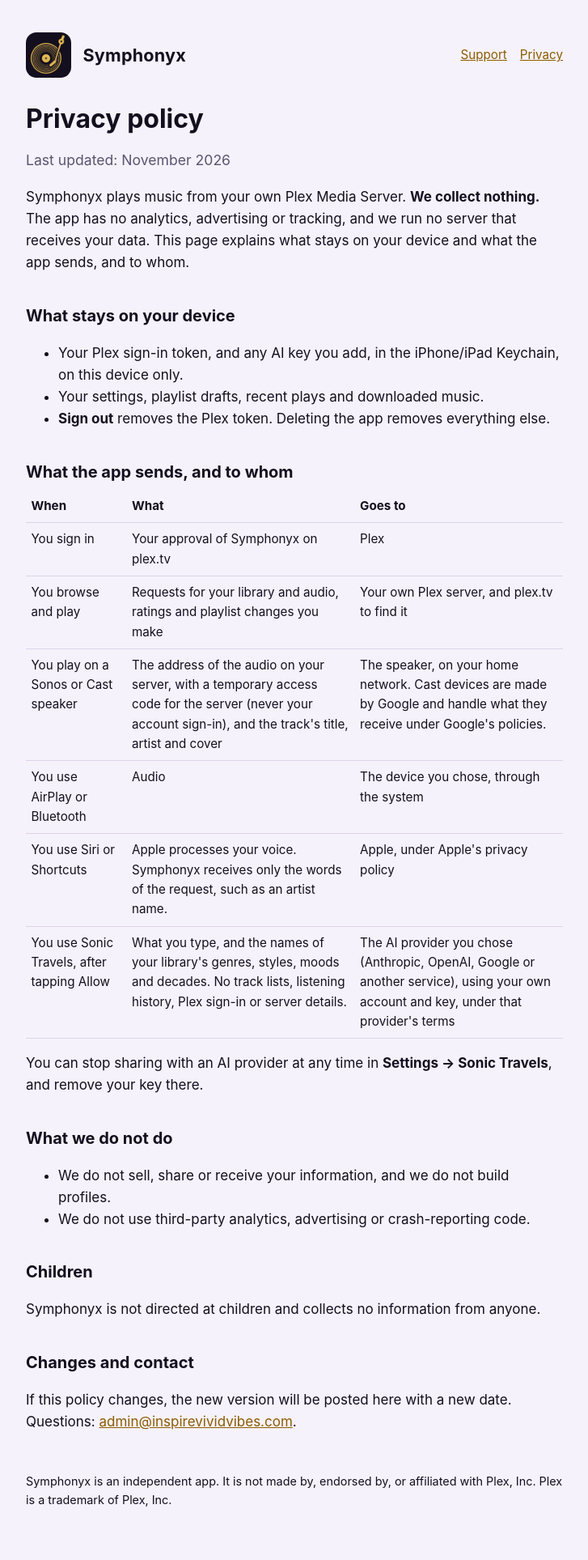
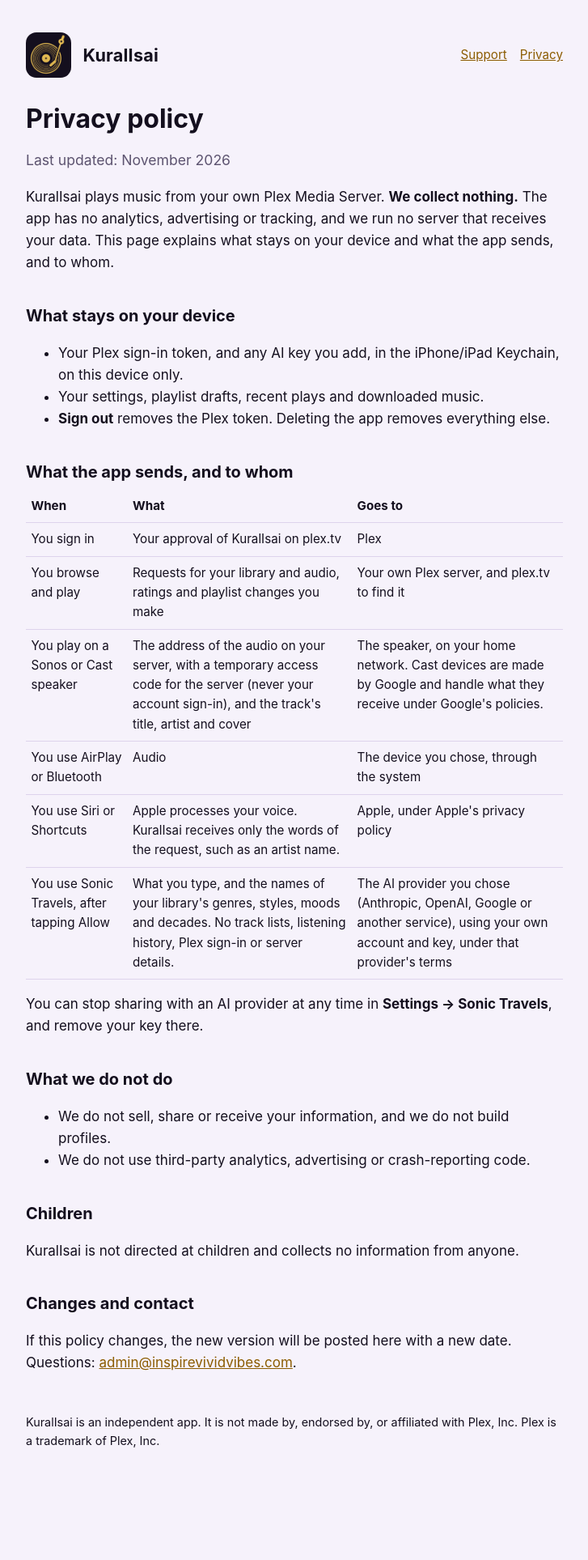
Before and after one commit to sxs2805/kuralisai-pages, a plain HTML site: page privacy.html in a window 1280 px wide. Shown: the whole page at 81% size, without its empty margins (276-1003 px from the left). After the commit the page ends 1854 px from the top, so only its background shows below. Drawn offline with Linux system fonts and the light colour scheme.

Commit message:
KuralIsai support and privacy pages on kuralisai.com

```diff
--- a/privacy.html
+++ b/privacy.html
@@ -3,22 +3,22 @@
 <head>
 <meta charset="utf-8">
 <meta name="viewport" content="width=device-width, initial-scale=1">
-<title>Symphonyx privacy policy</title>
-<meta name="description" content="What Symphonyx does and does not do with your information.">
+<title>KuralIsai privacy policy</title>
+<meta name="description" content="What KuralIsai does and does not do with your information.">
 <link rel="stylesheet" href="style.css">
 <link rel="icon" href="icon.png">
 </head>
 <body>
 <header>
   <img src="icon.png" alt="" width="56" height="56">
-  <strong>Symphonyx</strong>
+  <strong>KuralIsai</strong>
   <nav><a href="index.html">Support</a><a href="privacy.html">Privacy</a></nav>
 </header>
 <main>
   <h1>Privacy policy</h1>
   <p class="lead">Last updated: November 2026</p>
 
-  <p>Symphonyx plays music from your own Plex Media Server. <strong>We collect nothing.</strong> The app has no analytics, advertising or tracking, and we run no server that receives your data. This page explains what stays on your device and what the app sends, and to whom.</p>
+  <p>KuralIsai plays music from your own Plex Media Server. <strong>We collect nothing.</strong> The app has no analytics, advertising or tracking, and we run no server that receives your data. This page explains what stays on your device and what the app sends, and to whom.</p>
 
   <h2>What stays on your device</h2>
   <ul>
@@ -30,11 +30,11 @@
   <h2>What the app sends, and to whom</h2>
   <table>
     <tr><th>When</th><th>What</th><th>Goes to</th></tr>
-    <tr><td>You sign in</td><td>Your approval of Symphonyx on plex.tv</td><td>Plex</td></tr>
+    <tr><td>You sign in</td><td>Your approval of KuralIsai on plex.tv</td><td>Plex</td></tr>
     <tr><td>You browse and play</td><td>Requests for your library and audio, ratings and playlist changes you make</td><td>Your own Plex server, and plex.tv to find it</td></tr>
     <tr><td>You play on a Sonos or Cast speaker</td><td>The address of the audio on your server, with a temporary access code for the server (never your account sign-in), and the track's title, artist and cover</td><td>The speaker, on your home network. Cast devices are made by Google and handle what they receive under Google's policies.</td></tr>
     <tr><td>You use AirPlay or Bluetooth</td><td>Audio</td><td>The device you chose, through the system</td></tr>
-    <tr><td>You use Siri or Shortcuts</td><td>Apple processes your voice. Symphonyx receives only the words of the request, such as an artist name.</td><td>Apple, under Apple's privacy policy</td></tr>
+    <tr><td>You use Siri or Shortcuts</td><td>Apple processes your voice. KuralIsai receives only the words of the request, such as an artist name.</td><td>Apple, under Apple's privacy policy</td></tr>
     <tr><td>You use Sonic Travels, after tapping Allow</td><td>What you type, and the names of your library's genres, styles, moods and decades. No track lists, listening history, Plex sign-in or server details.</td><td>The AI provider you chose (Anthropic, OpenAI, Google or another service), using your own account and key, under that provider's terms</td></tr>
   </table>
   <p>You can stop sharing with an AI provider at any time in <b>Settings → Sonic Travels</b>, and remove your key there.</p>
@@ -46,13 +46,13 @@
   </ul>
 
   <h2>Children</h2>
-  <p>Symphonyx is not directed at children and collects no information from anyone.</p>
+  <p>KuralIsai is not directed at children and collects no information from anyone.</p>
 
   <h2>Changes and contact</h2>
   <p>If this policy changes, the new version will be posted here with a new date. Questions: <a href="mailto:admin@inspirevividvibes.com">admin@inspirevividvibes.com</a>.</p>
 </main>
 <footer>
-  <p>Symphonyx is an independent app. It is not made by, endorsed by, or affiliated with Plex, Inc. Plex is a trademark of Plex, Inc.</p>
+  <p>KuralIsai is an independent app. It is not made by, endorsed by, or affiliated with Plex, Inc. Plex is a trademark of Plex, Inc.</p>
 </footer>
 </body>
 </html>
```
Also changed, not shown: index.html (+9 -9 lines), 1 other file.
